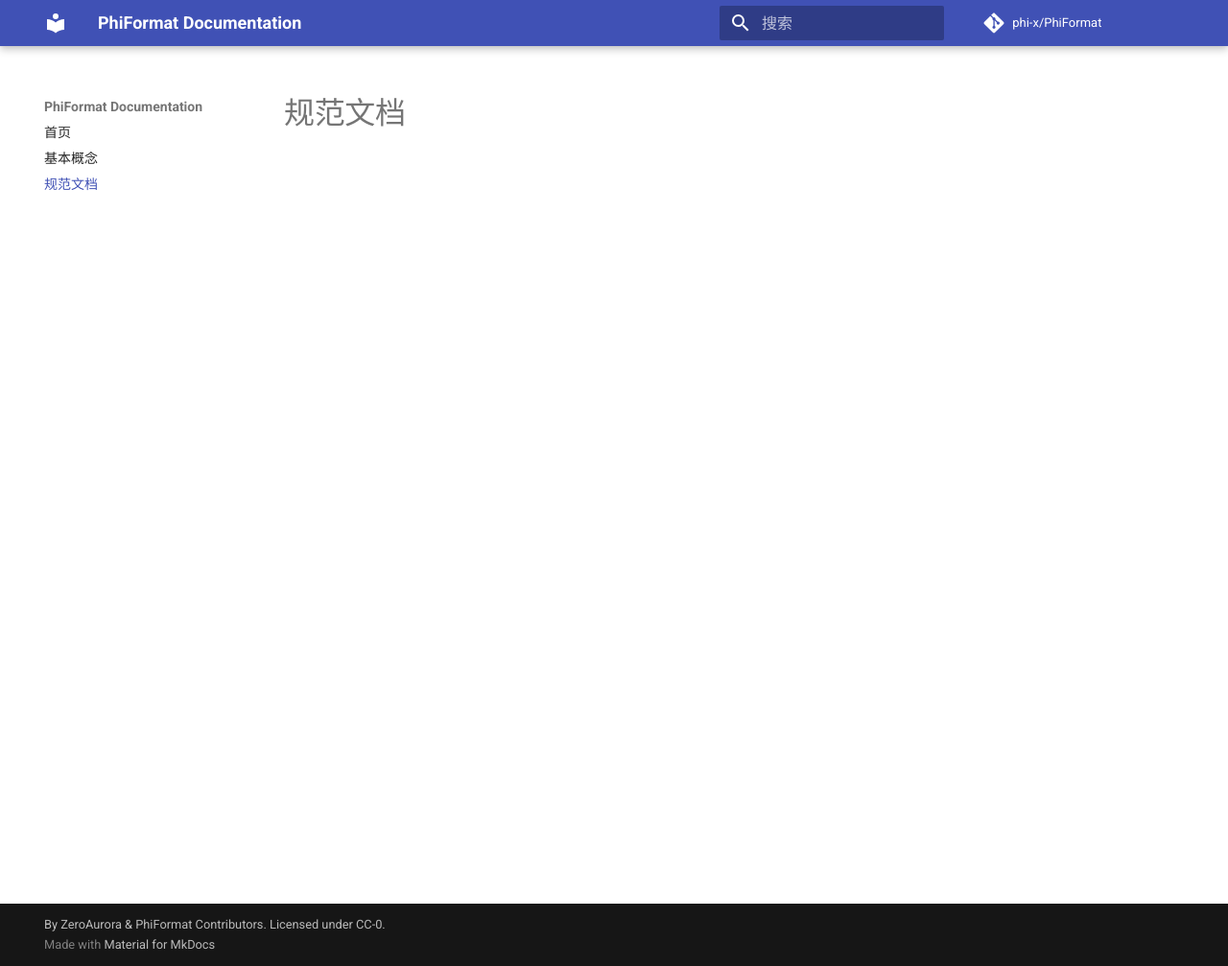
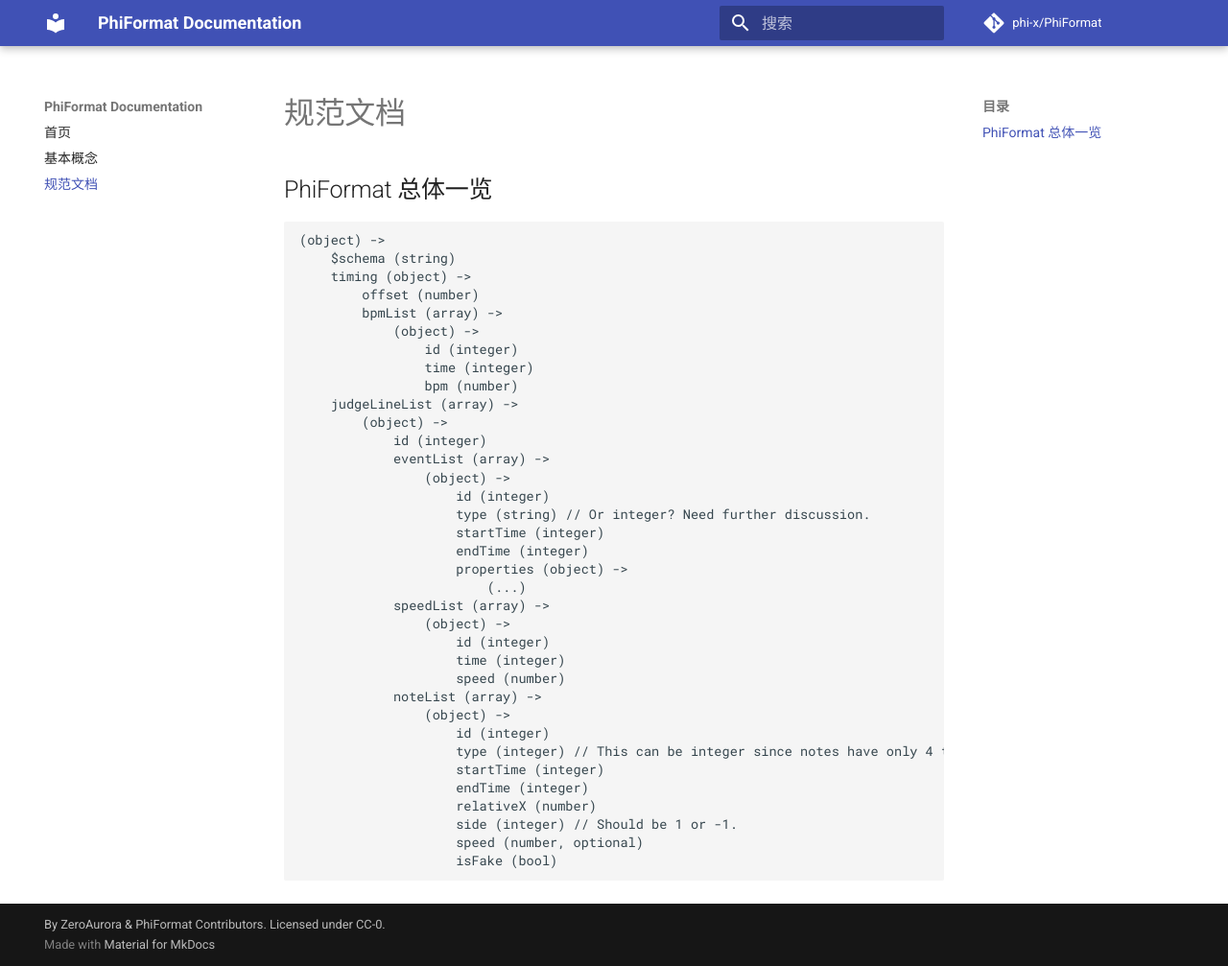
Before and after one commit to laoli404for/PhiFormat, an MkDocs documentation site: the page built from docs/spec.md, in a window 1280 px wide and 1007 px high. Shown: the whole window at 96% size. Built offline with MkDocs 1.6.1 and Material for MkDocs 9.7.7, drawn with Linux system fonts in a browser that asks for light colours; comment, search, counter and statistics services are not loaded.

Commit message:
doc: add overview

````diff
--- a/docs/spec.md
+++ b/docs/spec.md
@@ -1 +1,42 @@
 # 规范文档
+
+## PhiFormat 总体一览
+
+```
+(object) ->
+    $schema (string)
+    timing (object) ->
+        offset (number)
+        bpmList (array) ->
+            (object) ->
+                id (integer)
+                time (integer)
+                bpm (number)
+    judgeLineList (array) ->
+        (object) ->
+            id (integer)
+            eventList (array) ->
+                (object) ->
+                    id (integer)
+                    type (string) // Or integer? Need further discussion.
+                    startTime (integer)
+                    endTime (integer)
+                    properties (object) ->
+                        (...)
+            speedList (array) ->
+                (object) ->
+                    id (integer)
+                    time (integer)
+                    speed (number)
+            noteList (array) ->
+                (object) ->
+                    id (integer)
+                    type (integer) // This can be integer since notes have only 4 types.
+                    startTime (integer)
+                    endTime (integer)
+                    relativeX (number)
+                    side (integer) // Should be 1 or -1.
+                    speed (number, optional)
+                    isFake (bool)
+
+```
````
Also changed, not shown: docs/basic-concepts.md (+2 -0 lines).
